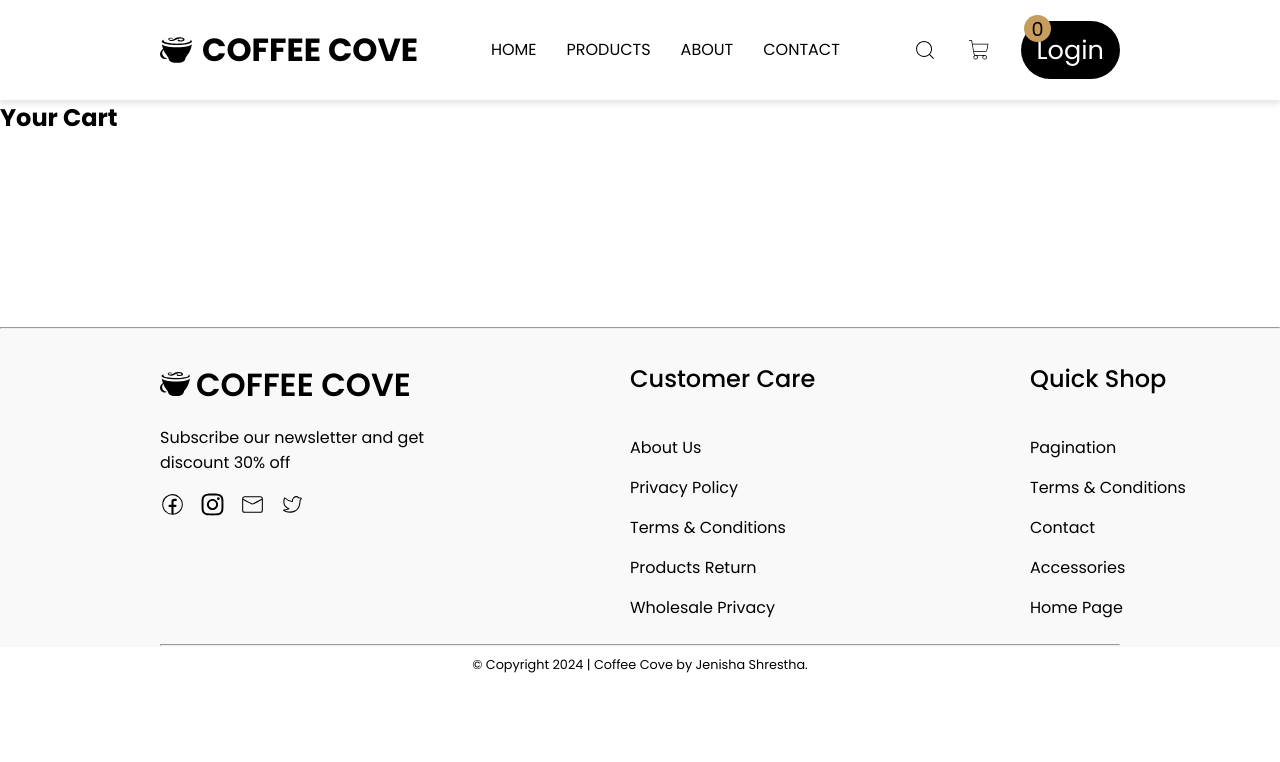
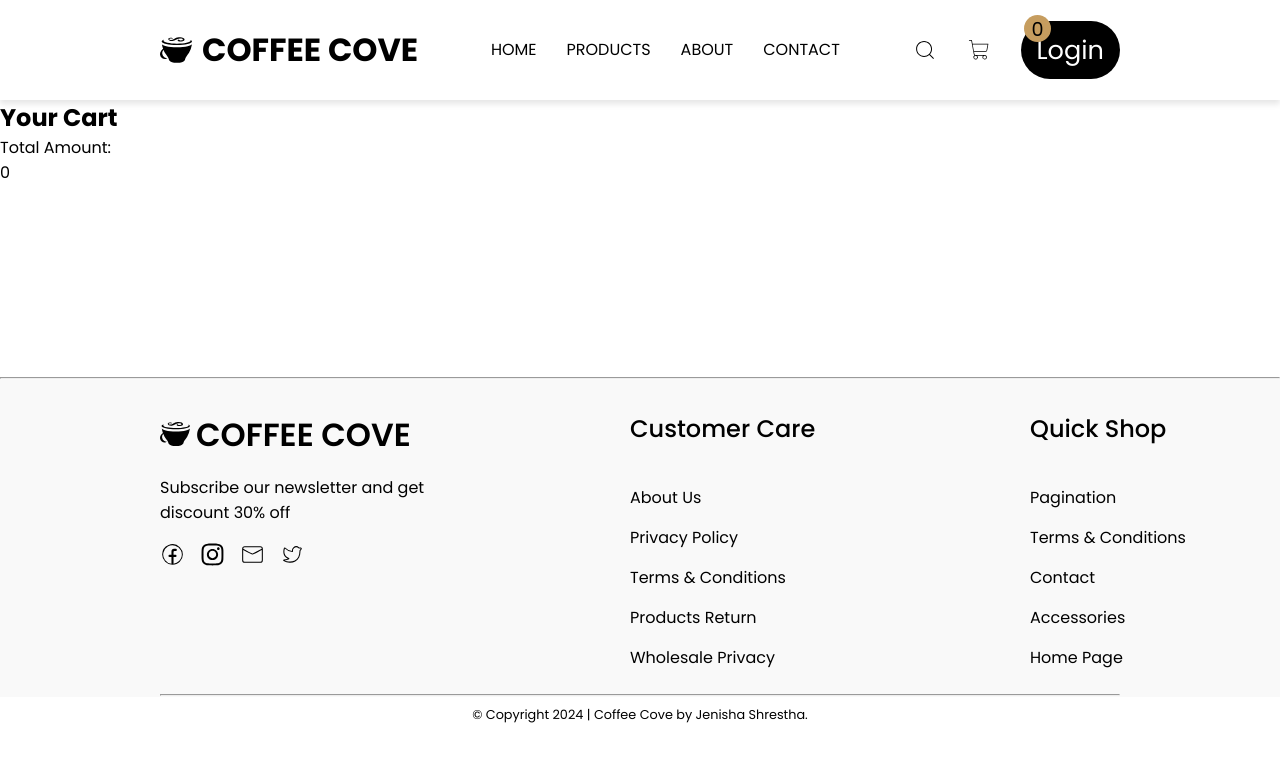
Before and after one commit to jenisha987/Coffee-Shop, a React (Vite) app in the folder coffee-shop/: page /cart in a window 1280 px wide. Shown: the top 762 px of the page. Built offline with nearby package versions, Linux system fonts and the light colour scheme.

Commit message:
Total quantity

```diff
--- a/coffee-shop/src/components/Cart.jsx
+++ b/coffee-shop/src/components/Cart.jsx
@@ -13,10 +13,15 @@ const Cart = ({ cart }) => {
                     <button>-</button>
                     <p>{cartItem.quantity}</p>
                     <button>+</button>
-                    <p>{cartItem.price}</p>
+                    <p>Rs.{cartItem.price}</p>
                 </div>
             )
         })
+      }
+
+      <p>Total Amount:</p>
+      {
+        cart.map(item => item.price).reduce((total, value) => total + value, 0)
       }
     </div>
   );
```
